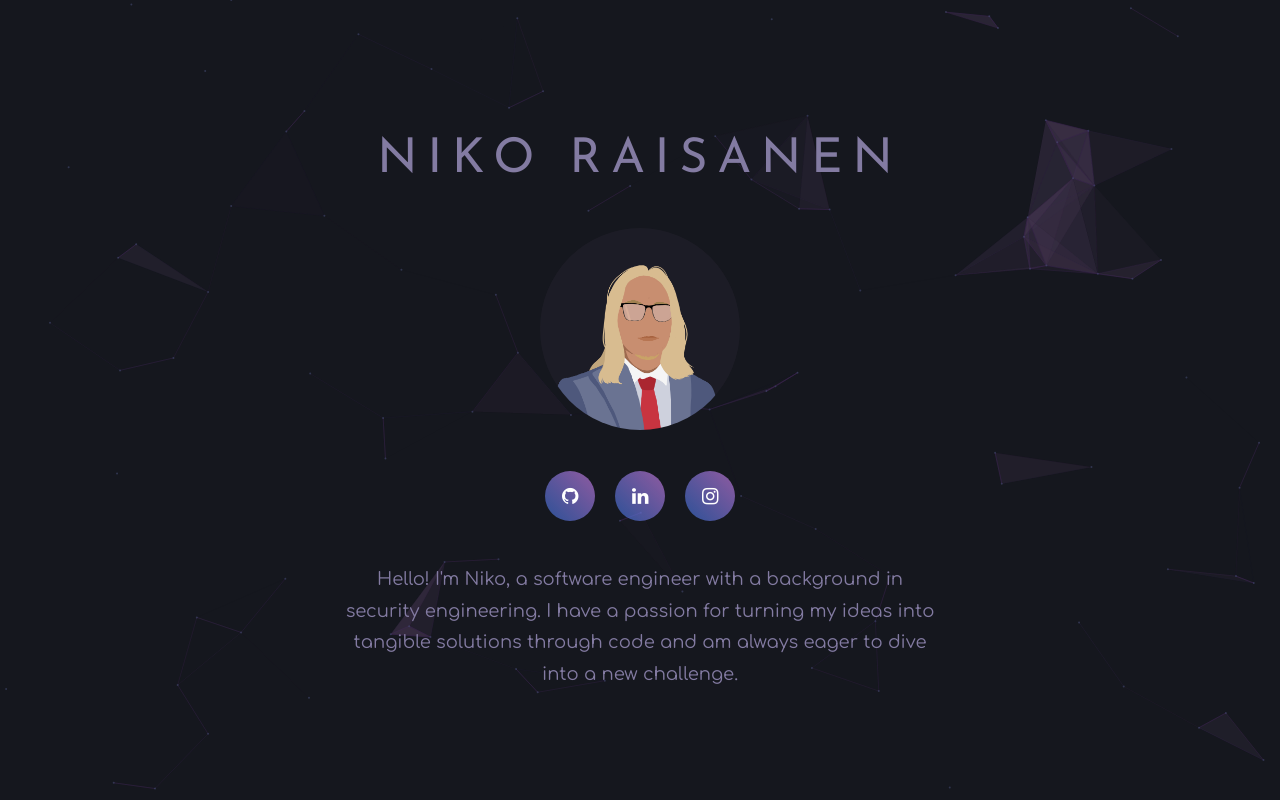
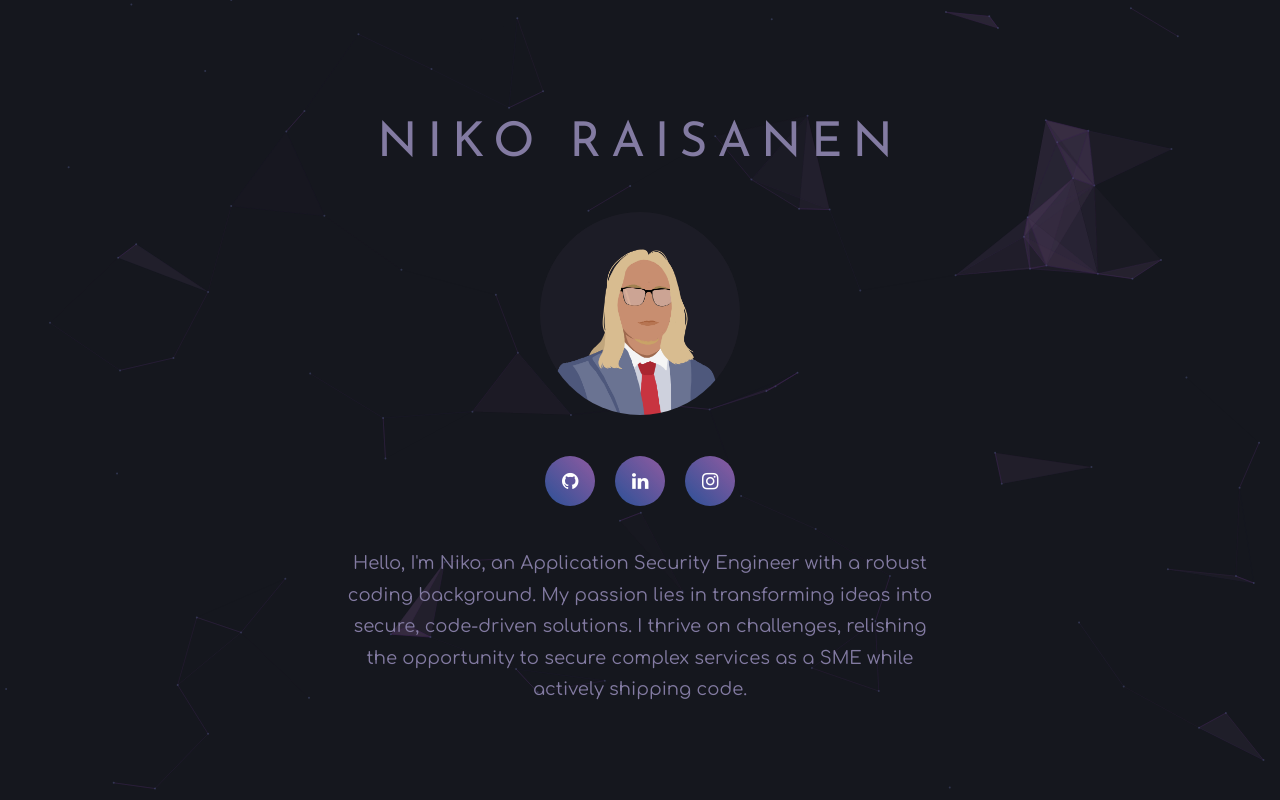
Before and after one commit to NikoRaisanen/personal-website, a React (Create React App) app: page / in a window 1280 px wide. Built offline with nearby package versions, Linux system fonts and the light colour scheme.

Commit message:
Updated intro paragraph

```diff
--- a/src/App.js
+++ b/src/App.js
@@ -46,7 +46,7 @@ function App() {
         <Socials/>
 
         <div className="intro">
-            <p>Hello! I'm Niko, a software engineer with a background in security engineering. I have a passion for turning my ideas into tangible solutions through code and am always eager to dive into a new challenge.</p>
+            <p>Hello, I'm Niko, an Application Security Engineer with a robust coding background. My passion lies in transforming ideas into secure, code-driven solutions. I thrive on challenges, relishing the opportunity to secure complex services as a SME while actively shipping code.</p>
         </div>
       </header>
       <div className="main-container">
```
